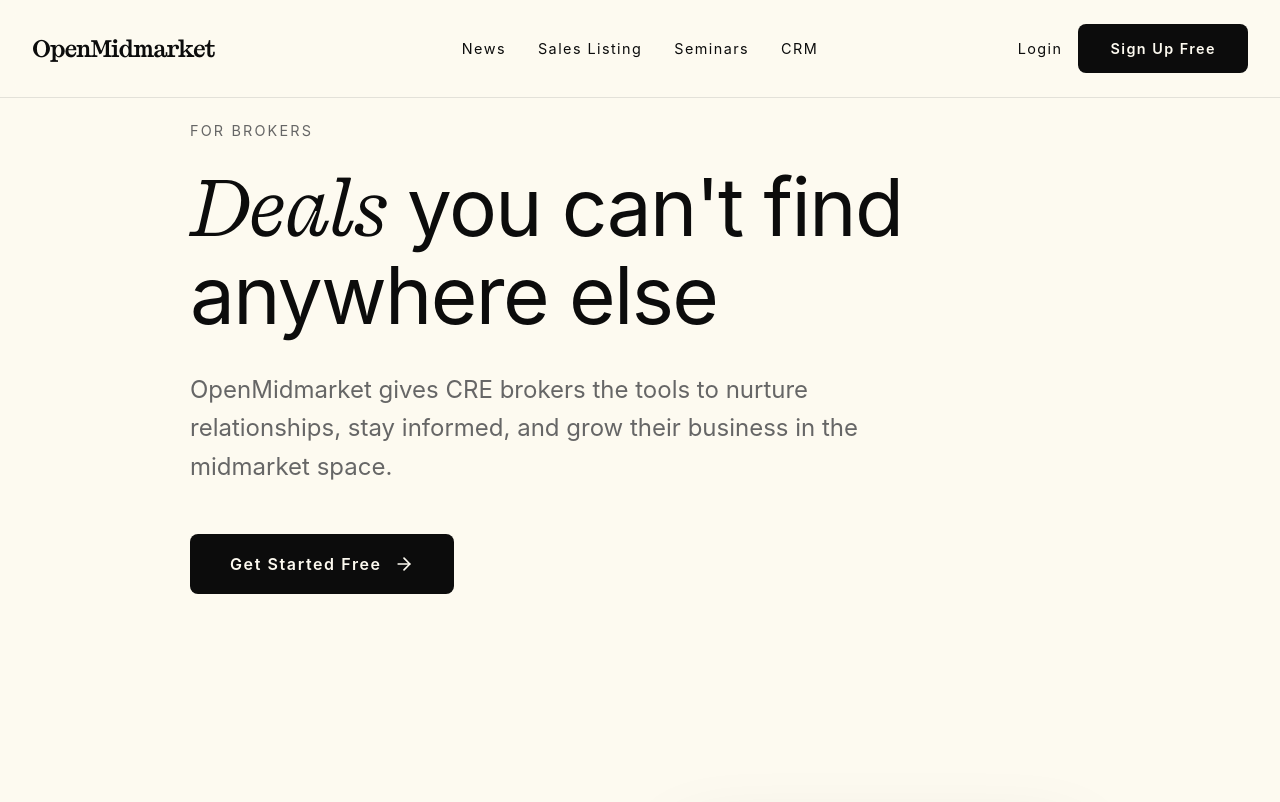
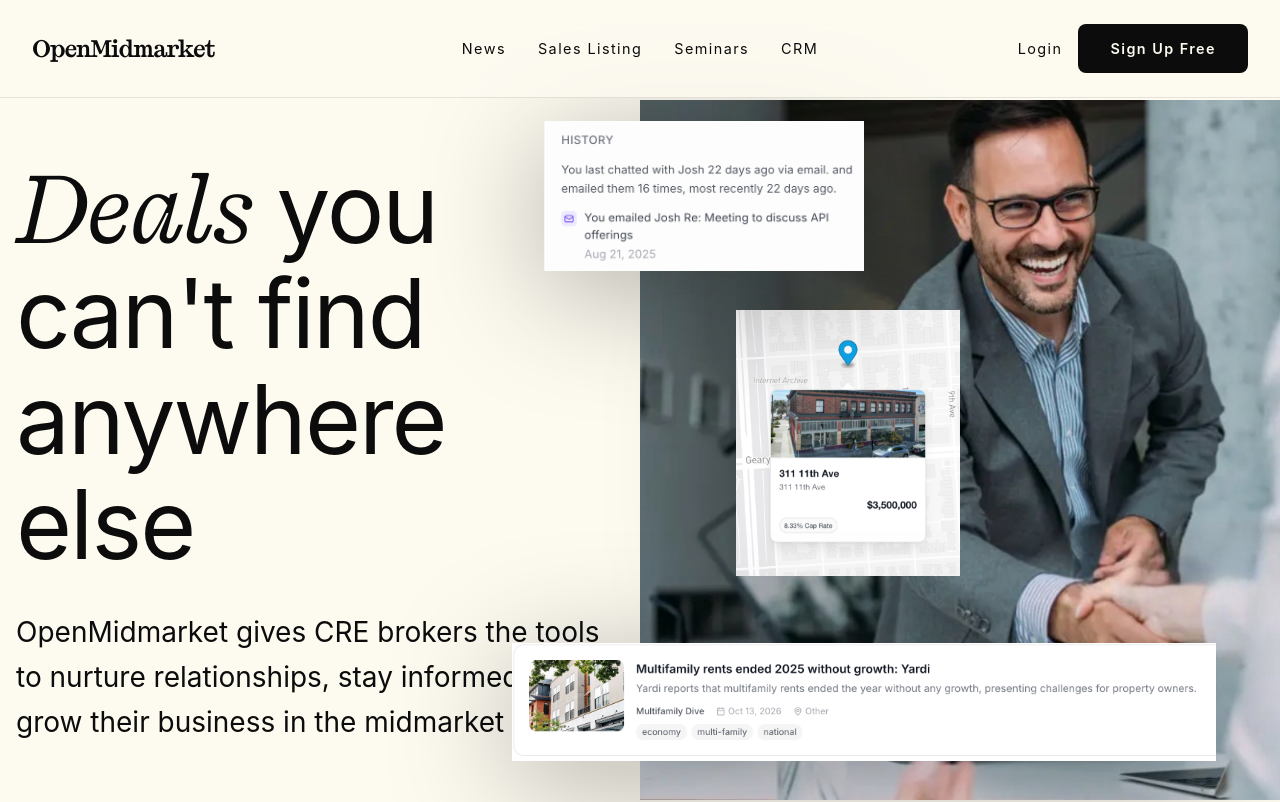
Before and after one commit to jahaskell53/landing-page-cre, a Next.js app: page /brokers in a window 1280 px wide. Shown: the top 802 px of the page. Built offline with nearby package versions, Linux system fonts and the light colour scheme.

Commit message:
Bring the current hero page to make it broker-specific.

```diff
--- a/src/app/brokers/page.tsx
+++ b/src/app/brokers/page.tsx
@@ -22,37 +22,27 @@
   return (
     <>
       {/* Hero Section */}
-      <section style={{
-        minHeight: '80vh',
-        display: 'flex',
+      <section className="hero-section hero-section-mobile" style={{
+        position: 'relative',
+        minHeight: '100vh',
+        width: '100vw',
+        display: 'grid',
+        gridTemplateColumns: '50% 50%',
         alignItems: 'center',
-        paddingTop: '120px',
-        paddingBottom: '4rem'
+        paddingTop: '100px'
       }}>
-        <div className="container">
+        {/* Left Side - Text */}
+        <div className="hero-left-mobile" style={{ paddingLeft: '1rem', paddingRight: '2rem' }}>
           <motion.div
             initial="initial"
             animate="animate"
             variants={staggerContainer}
-            style={{ maxWidth: '900px' }}
+            style={{ display: 'flex', flexDirection: 'column', alignItems: 'flex-start', maxWidth: '800px', marginLeft: 'auto' }}
           >
-            <motion.span
-              variants={fadeInUp}
-              style={{
-                display: 'inline-block',
-                fontSize: '0.9rem',
-                textTransform: 'uppercase',
-                letterSpacing: '0.15em',
-                color: 'var(--text-dim)',
-                marginBottom: '1.5rem'
-              }}
-            >
-              For Brokers
-            </motion.span>
             <motion.h1
               variants={fadeInUp}
               style={{
-                fontSize: 'clamp(2.5rem, 8vw, 5rem)',
+                fontSize: 'clamp(3rem, 10vw, 6rem)',
                 lineHeight: '1.1',
                 fontFamily: 'var(--font-sans)',
                 fontWeight: 400,
@@ -68,37 +58,121 @@
             <motion.p
               variants={fadeInUp}
               style={{
-                fontSize: '1.5rem',
+                fontSize: '1.75rem',
                 lineHeight: '1.6',
                 fontFamily: 'var(--font-sans)',
                 fontWeight: 400,
-                color: 'var(--text-dim)',
-                maxWidth: '700px',
-                marginBottom: '3rem'
+                color: 'var(--foreground)',
+                opacity: 0.8,
+                maxWidth: '600px'
               }}
             >
               OpenMidmarket gives CRE brokers the tools to nurture relationships,
               stay informed, and grow their business in the midmarket space.
             </motion.p>
-            <motion.div variants={fadeInUp}>
-              <a
-                className="btn-primary"
-                href="https://app.openmidmarket.com/signup"
-                style={{
-                  padding: '1.25rem 2.5rem',
-                  fontSize: '1rem',
-                  display: 'inline-flex',
-                  alignItems: 'center',
-                  gap: '0.75rem',
-                  textDecoration: 'none'
-                }}
-              >
-                Get Started Free
-                <ArrowRight size={20} />
-              </a>
-            </motion.div>
           </motion.div>
         </div>
+
+        {/* Right Side - Background Image with Mockup */}
+        <motion.div
+          className="hero-right-mobile"
+          initial={{ opacity: 0, x: 40 }}
+          animate={{ opacity: 1, x: 0 }}
+          transition={{ duration: 1.5, ease: [0.16, 1, 0.3, 1] }}
+          style={{
+            position: 'absolute',
+            right: 0,
+            top: '100px',
+            width: '50vw',
+            height: 'calc(100vh - 100px)',
+            overflow: 'visible'
+          }}
+        >
+          <div style={{
+            position: 'absolute',
+            inset: 0,
+            backgroundImage: 'url(/images/handshake.jpeg)',
+            backgroundSize: 'cover',
+            backgroundPosition: 'center',
+            backgroundRepeat: 'no-repeat',
+            zIndex: 0
+          }} />
+          <div style={{
+            position: 'absolute',
+            inset: 0,
+            width: '100%',
+            height: '100%',
+            zIndex: 2
+          }}>
+            {/* Glow effect behind the mockup */}
+            <div style={{
+              position: 'absolute',
+              width: '80%',
+              height: '60%',
+              background: 'radial-gradient(circle, rgba(0, 0, 0, 0.1) 0%, transparent 70%)',
+              filter: 'blur(40px)',
+              zIndex: 1,
+              opacity: 0.6
+            }} />
+            {/* Floating emails/history component - upper left */}
+            <div style={{
+              position: 'absolute',
+              left: '-15%',
+              top: '3%',
+              width: '50%',
+              height: 'auto',
+              zIndex: 3,
+              filter: 'drop-shadow(0 20px 60px rgba(0, 0, 0, 0.3))'
+            }}>
+              <Image
+                src="/emails-cropped.png"
+                alt="Emails"
+                width={900}
+                height={700}
+                style={{ objectFit: 'contain', objectPosition: 'center', width: '100%', height: 'auto' }}
+                priority
+              />
+            </div>
+            {/* Floating map component - center right */}
+            <div style={{
+              position: 'absolute',
+              left: '15%',
+              top: '30%',
+              width: '35%',
+              height: 'auto',
+              zIndex: 2,
+              filter: 'drop-shadow(0 20px 60px rgba(0, 0, 0, 0.3))'
+            }}>
+              <Image
+                src="/map-cropped.png"
+                alt="Map"
+                width={1000}
+                height={800}
+                style={{ objectFit: 'contain', objectPosition: 'center', width: '100%', height: 'auto' }}
+                priority
+              />
+            </div>
+            {/* Floating article component - bottom left extending past edge */}
+            <div style={{
+              position: 'absolute',
+              left: '-20%',
+              bottom: '5%',
+              width: '110%',
+              height: 'auto',
+              zIndex: 2,
+              filter: 'drop-shadow(0 20px 60px rgba(0, 0, 0, 0.3))'
+            }}>
+              <Image
+                src="/article-cropped.png"
+                alt="Article"
+                width={1200}
+                height={900}
+                style={{ objectFit: 'contain', objectPosition: 'center', width: '100%', height: 'auto' }}
+                priority
+              />
+            </div>
+          </div>
+        </motion.div>
       </section>
 
       <main className="container">
```
